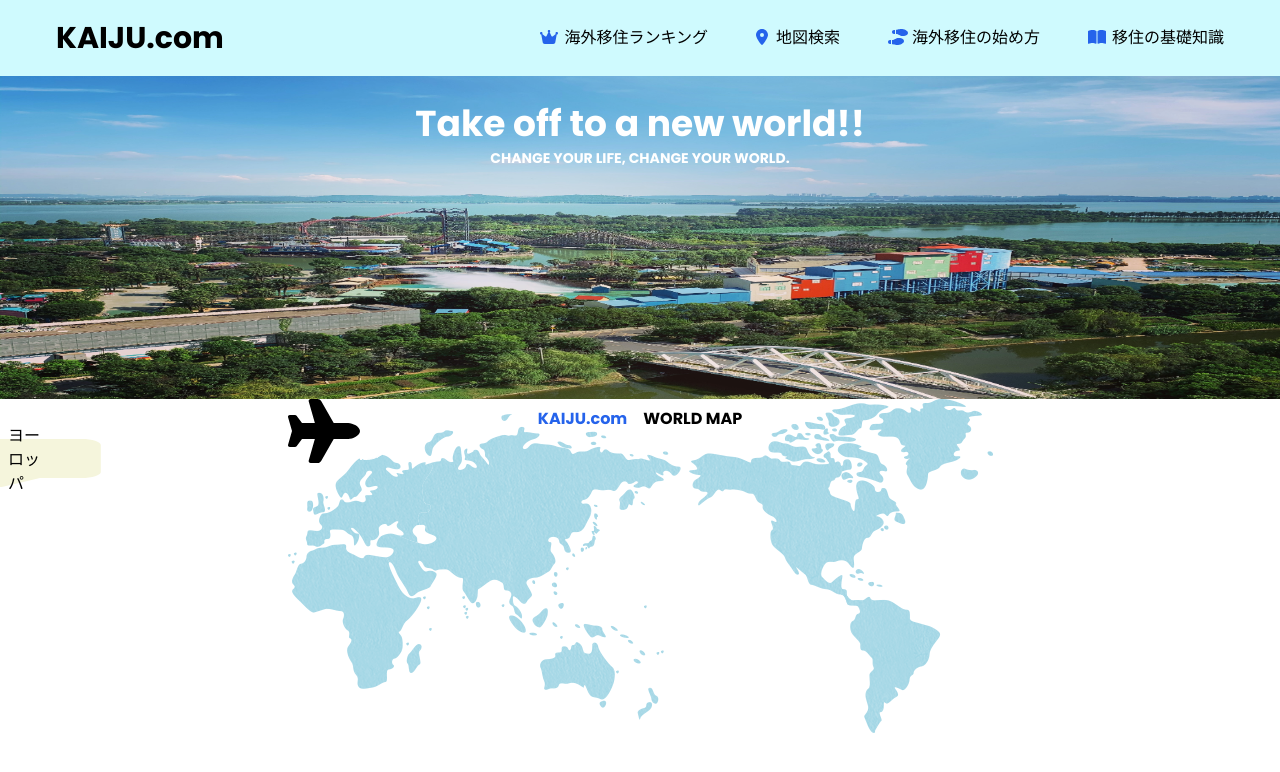
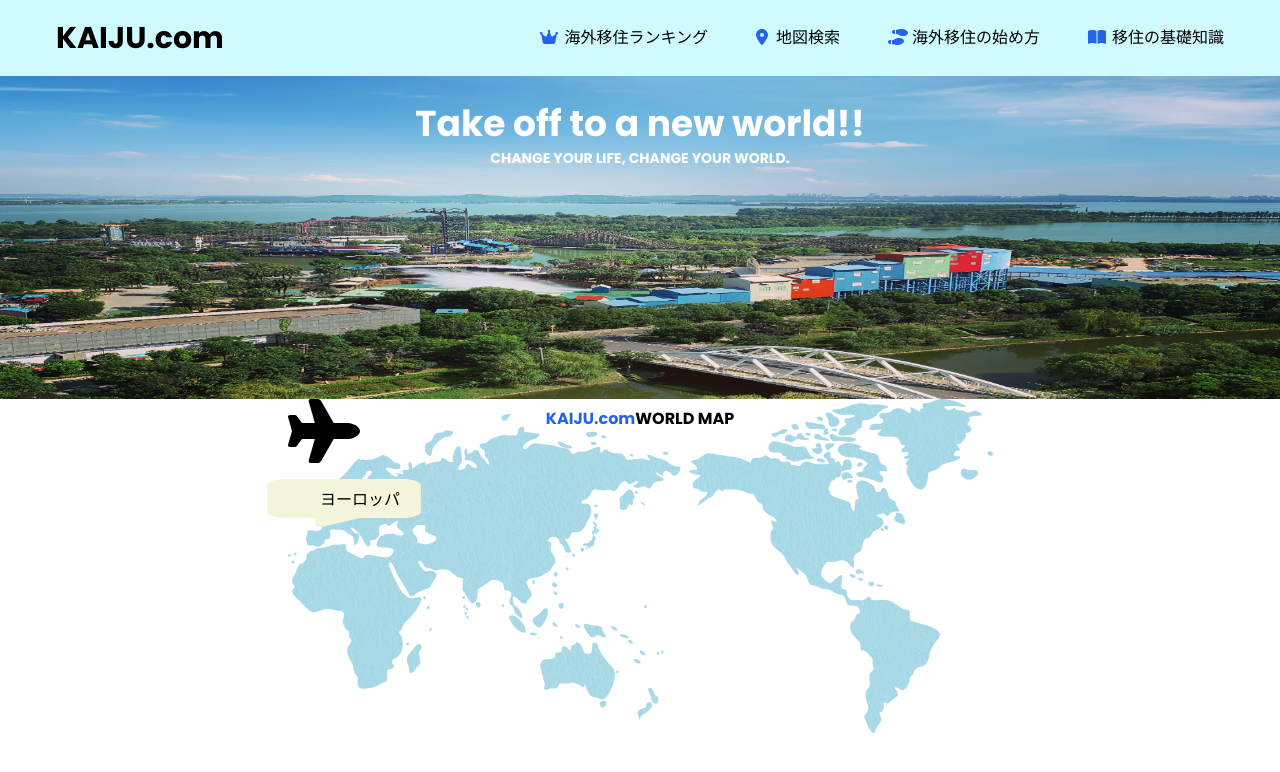
Before and after one commit to nariki07/overseas-migration-media, a Next.js app in the folder overseas_migration_media_nextjs/: page /top in a window 1280 px wide. Shown: the top 772 px of the page. Built offline with nearby package versions, Linux system fonts and the light colour scheme.

Commit message:
吹き出しをラップしない形に修正した。

```diff
--- a/overseas_migration_media_nextjs/src/app/components/atoms/GlobalMap.tsx
+++ b/overseas_migration_media_nextjs/src/app/components/atoms/GlobalMap.tsx
@@ -4,12 +4,12 @@ import {FontAwesomeIcon} from "@fortawesome/react-fontawesome";
 export const GlobalMap = () => {
     return(
         <div className="relative font-notoSans flex justify-center items-center">
-            <div className="relative">
+            <div className="relative ">
                 <FontAwesomeIcon icon={faPlane} style={{ fontSize: "4rem" }} className="absolute left-0 top-0" />
                 <img src="/image/map.png" alt="画像" />
             </div>
             <h1 className="text-1xl text-center text-black absolute inset-0 mt-2">
-                <span className="text-blue-600">KAIJU.com　</span>WORLD MAP
+                <span className="text-blue-600">KAIJU.com</span>WORLD MAP
             </h1>
         </div>
     )
--- a/overseas_migration_media_nextjs/src/app/components/atoms/SpeechBubble.tsx
+++ b/overseas_migration_media_nextjs/src/app/components/atoms/SpeechBubble.tsx
@@ -11,7 +11,7 @@ export const SpeechBubble = ({ children }:{children: ReactNode}) => {
                 icon={faMessage}
                 style={{ color: "beige", fontSize: "3rem", transform: "scaleX(3.2)" }}
             />
-            <p className="absolute text-black ml-2 mb-2">{children}</p>
+            <p className="absolute text-black mb-2 whitespace-nowrap">{children}</p>
         </div>
     );
 };
--- a/overseas_migration_media_nextjs/src/app/components/organisms/MapSearch.tsx
+++ b/overseas_migration_media_nextjs/src/app/components/organisms/MapSearch.tsx
@@ -6,10 +6,10 @@ import {SpeechBubble} from "@/app/components/atoms/SpeechBubble";
 
 export const MapSearch = () => {
     return (
-        <div className="relative">
-            <GlobalMap />
-            <div className="absolute top-10">
-                <SpeechBubble>ヨーロッパ</SpeechBubble>
+        <div className="relative flex justify-center items-center">
+          <GlobalMap />
+          <div className="absolute top-20 left-80">
+              <SpeechBubble>ヨーロッパ</SpeechBubble>
             </div>
         </div>
     );
```
